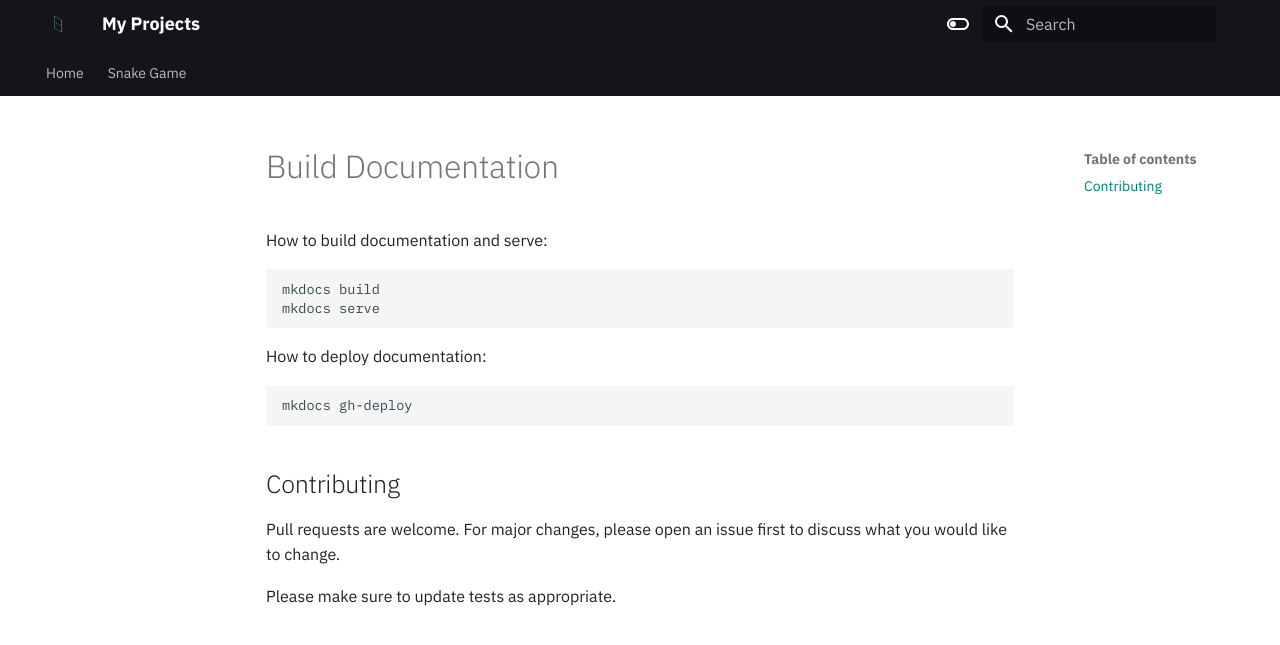
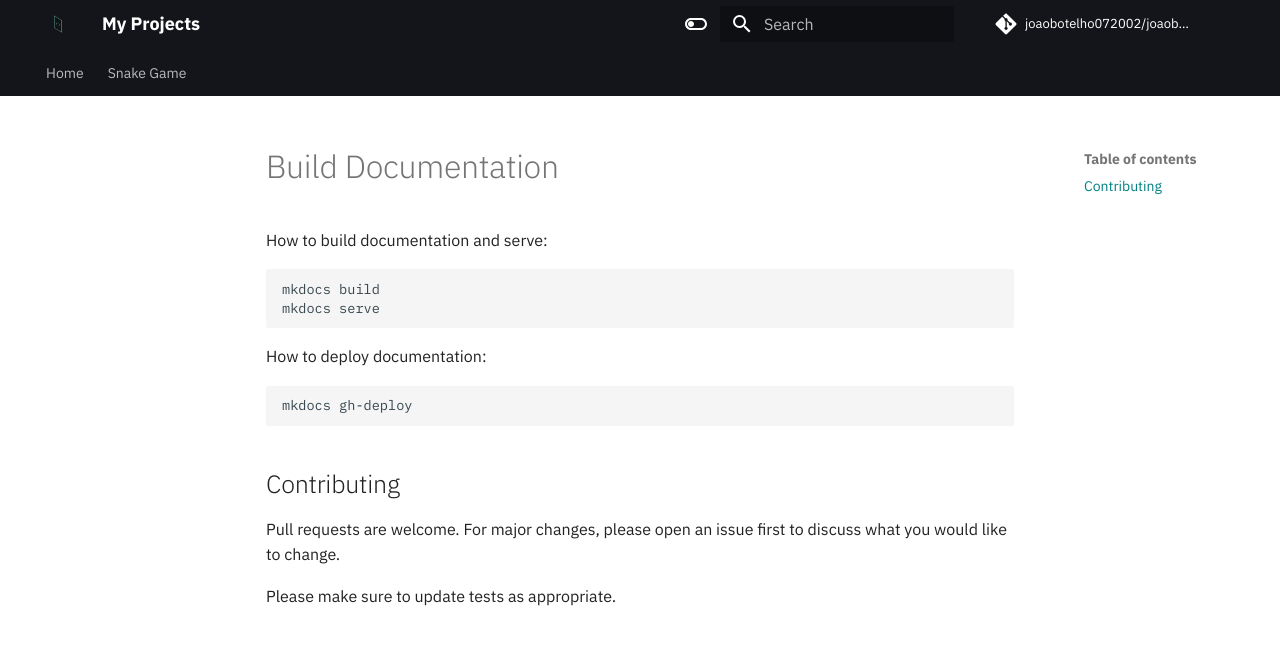
Before and after one commit to joaohb07/documentation, an MkDocs documentation site: the page built from docs/docs/getting-started.md, in a window 1280 px wide. Shown: the top 645 px of the page. Built offline with MkDocs 1.6.1 and Material for MkDocs 9.7.7, drawn with Linux system fonts in a browser that asks for light colours; comment, search, counter and statistics services are not loaded.

Commit message:
Update pages with git repo

```diff
--- a/docs/mkdocs.yml
+++ b/docs/mkdocs.yml
@@ -7,6 +7,9 @@ nav:
 # Don't alter the following sections
 #
 #
+repo_url: https://github.com/joaobotelho072002/joaobotelho072002.github.io
+repo_name: joaobotelho072002/joaobotelho072002.github.io
+edit_uri: ""
 theme:
   name: material
   logo: img/logo.gif
```
